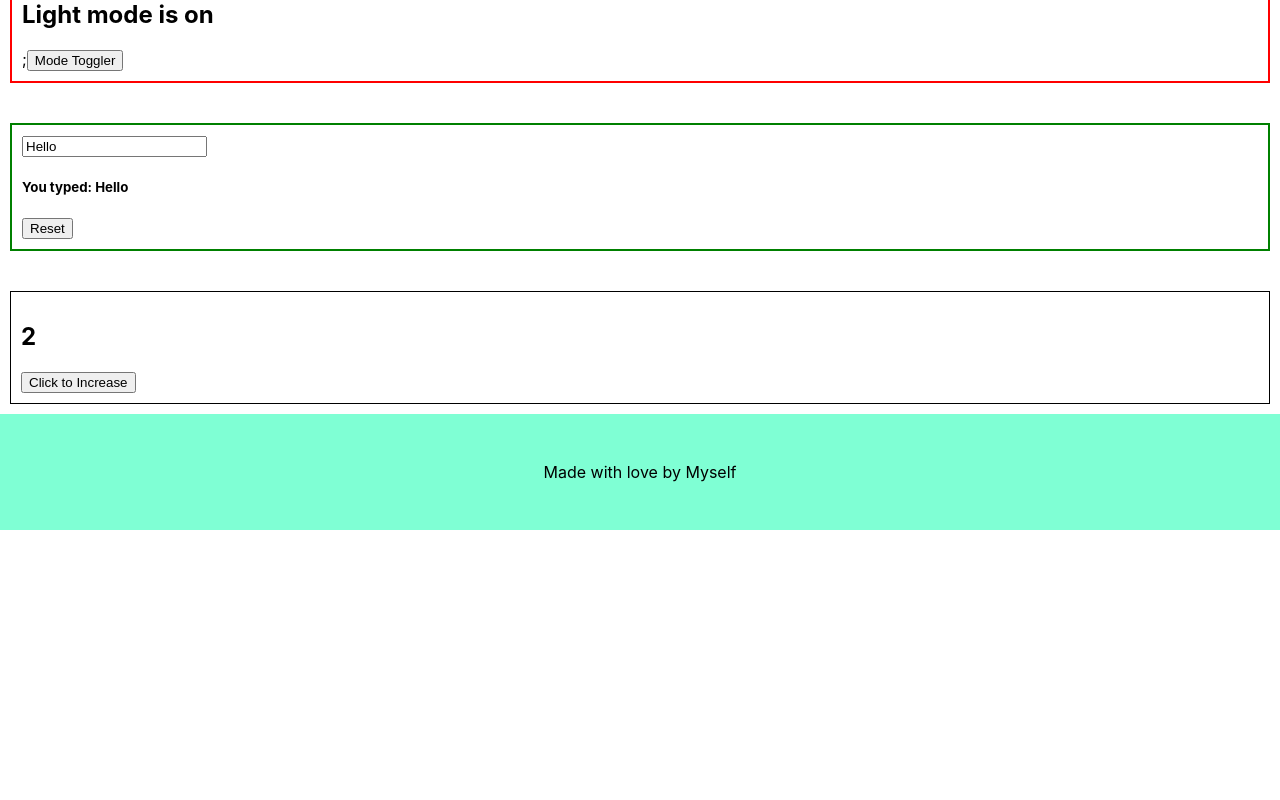
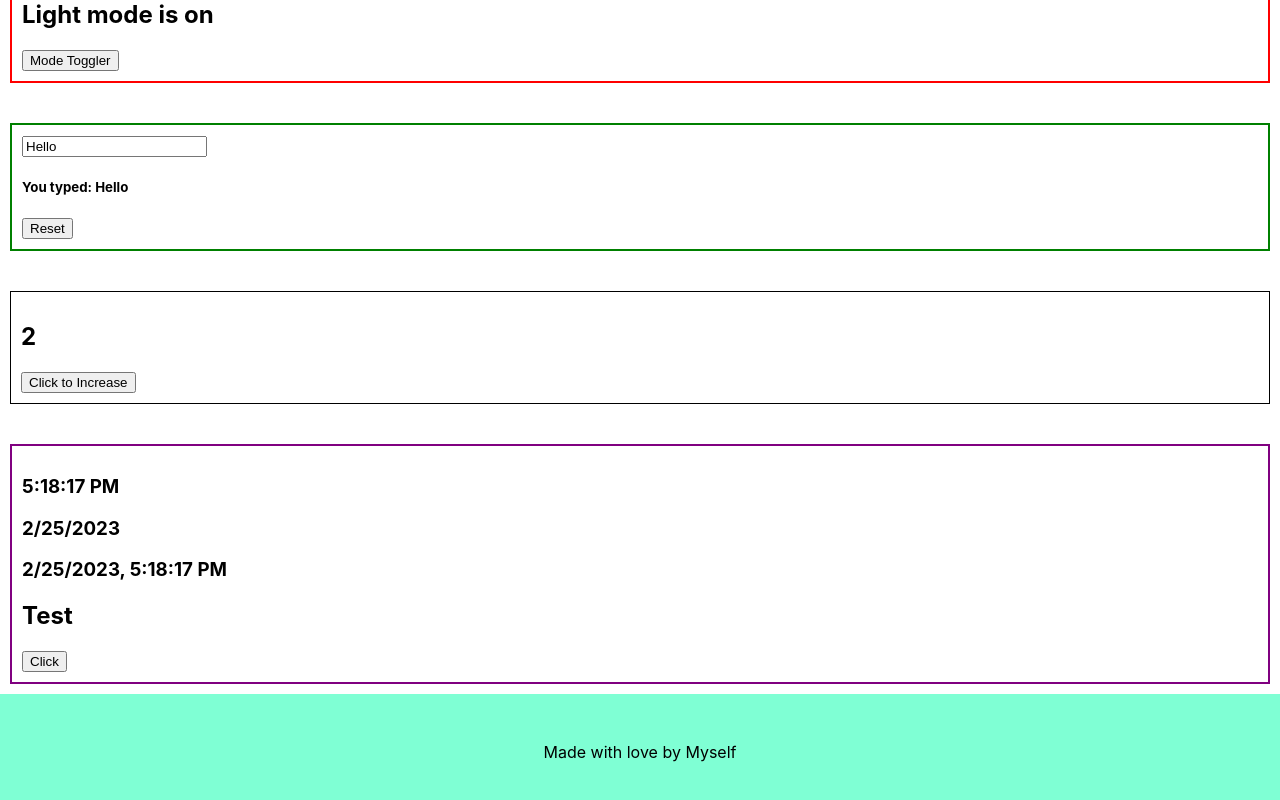
Before and after one commit to ahmedaryf/meta-react-lesson, a React (Create React App) app: page / in a window 1280 px wide. Shown: the part 1393-2193 px from the top of the page. Before the commit the page ends 1923 px from the top, so only its background shows below. Built offline with nearby package versions, Linux system fonts and the light colour scheme.

Commit message:
date added

```diff
--- a/src/App.js
+++ b/src/App.js
@@ -8,6 +8,7 @@ import Intro1 from './components/Intro1';
 import Nav from './components/nav';
 import Promo from './components/Promo';
 import TestStateComponent from './components/TestStateComponent';
+import TestTextComponent from './components/TestTextComponent';
 import Intro from './Intro';
 import ModeTogle from './ModeTogler';
 
@@ -41,6 +42,8 @@ function App() {
     <InputComponent />
     <br />
     <TestStateComponent />
+    <br />
+    <TestTextComponent />
       <div><Footer /></div>
 
 
--- a/src/ModeTogler.js
+++ b/src/ModeTogler.js
@@ -13,7 +13,7 @@ function ModeTogle() {
         }
     return (
         <div style={{border:"2px red solid", margin:"10px", padding:"10px"}}>
-            {darkMode ? darkMode1 : lightMode1};
+            {darkMode ? darkMode1 : lightMode1}
             <button onClick={toggler}>Mode Toggler</button>
         </div>
      );
--- /dev/null
+++ b/src/components/TestTextComponent.js
@@ -0,0 +1,23 @@
+import {useState} from "react";
+
+function TestTextComponent() {
+
+    const [text, setText] = useState("Test");
+
+    function textUpdate(){
+        setText("New Text");
+    }
+    return (
+        <div style={{border:"2px purple solid", margin:"10px", padding:"10px"}}>
+            <div>
+                <h3>{new Date().toLocaleTimeString()}</h3>
+                <h3>{new Date().toLocaleDateString()}</h3>
+                <h3>{new Date().toLocaleString()}</h3>
+                <h2>{text}</h2>
+                <button onClick={textUpdate}>Click</button>
+            </div>
+        </div>
+     );
+}
+
+export default TestTextComponent;
```
